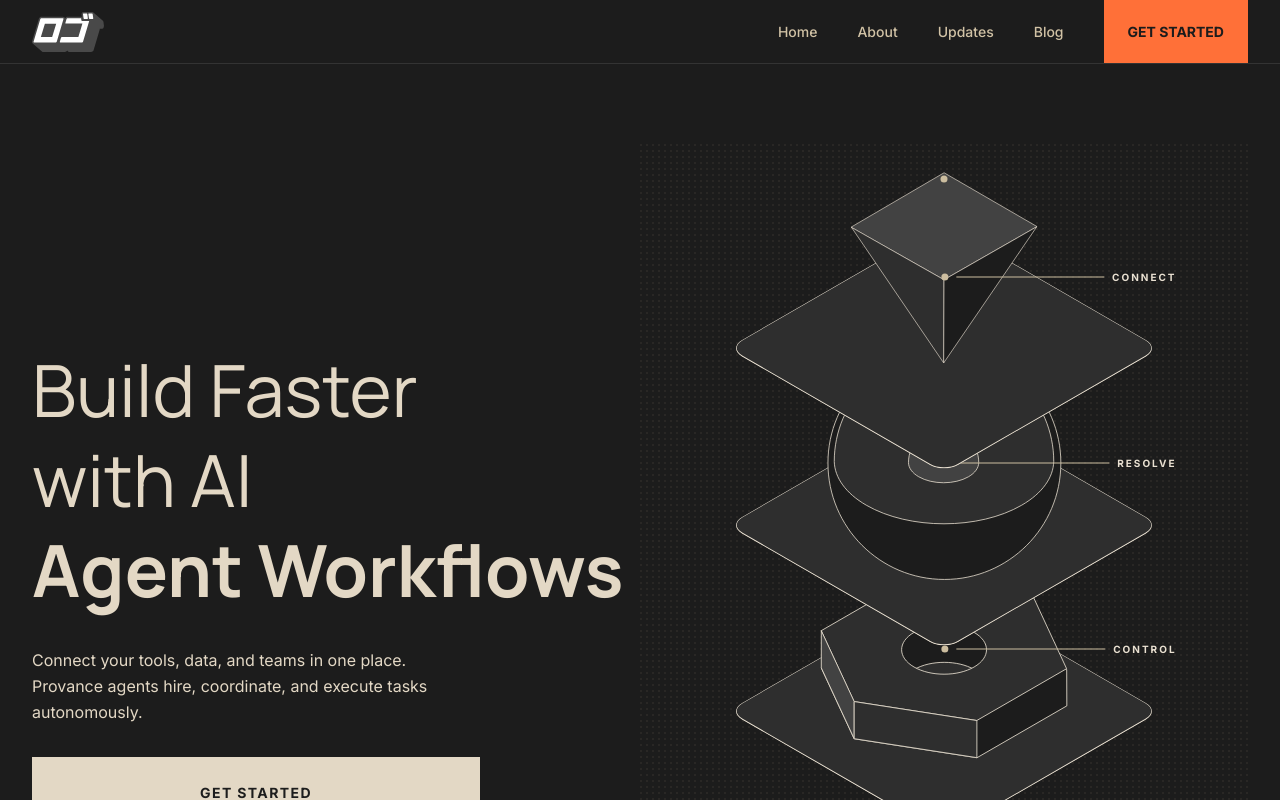
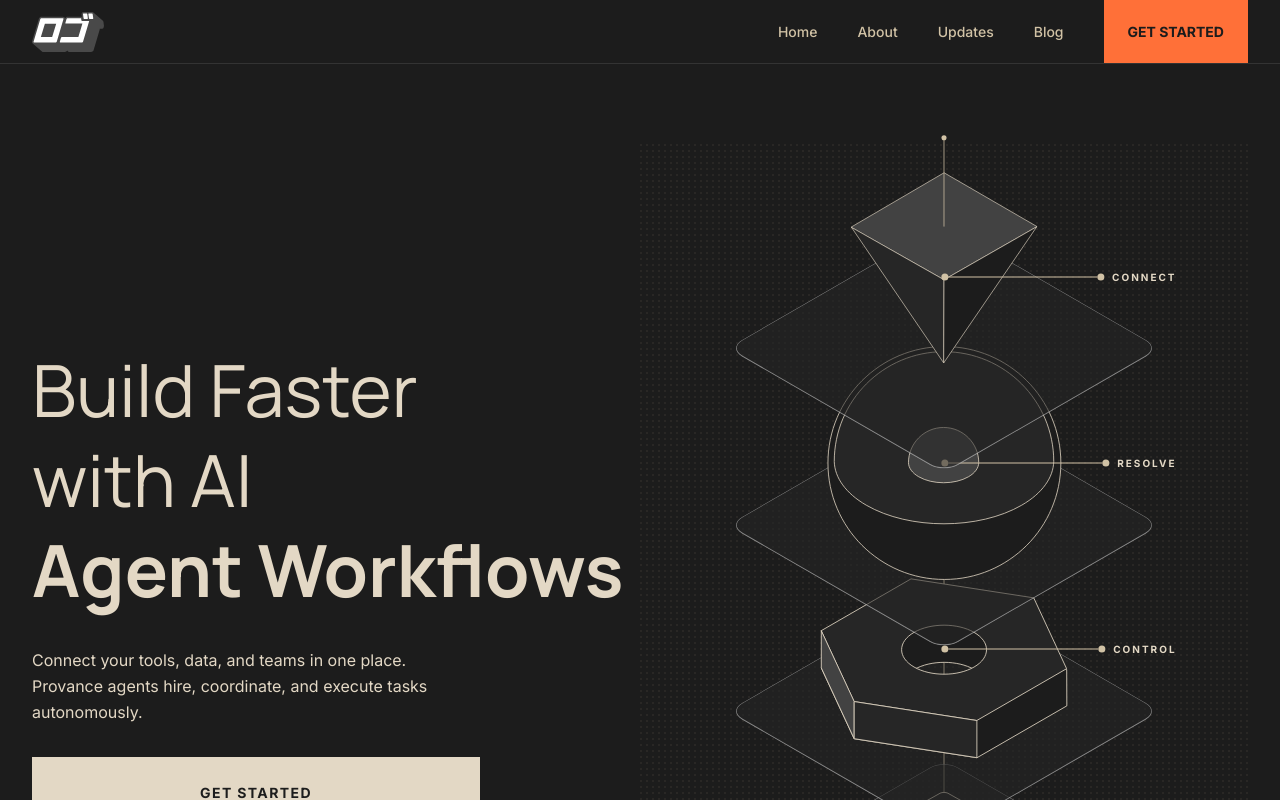
Before and after one commit to Chucks1093/provance, a Next.js app: page / in a window 1280 px wide. Shown: the top 800 px of the page. Built offline with nearby package versions, Linux system fonts and the light colour scheme.

Commit message:
worked on top of hero graphes

```diff
--- a/components/landing-page/HeroGraphic.tsx
+++ b/components/landing-page/HeroGraphic.tsx
@@ -1,9 +1,9 @@
 const C = {
-   dark: "#2e2e2e",
-   ink: "#1c1c1c",
-   charcoal: "#424242",
-   sand: "#ccbd9f",
-   sandLight: "#e9e0d1",
+   dark: "var(--ink-heavy)", // #262626
+   ink: "var(--ink-dark)", // #1c1c1c
+   charcoal: "var(--charcoal-light)", // #424242
+   sand: "var(--sand-mid)", // #d1c2a5
+   sandLight: "var(--sand)", // #e3d8c5
 };
 
 const HEX_PATH =
@@ -11,17 +11,28 @@ const HEX_PATH =
 
 function HexOutline({ uid }: { uid: string }) {
    return (
-      <svg viewBox="0 0 292 169" width="100%" overflow="visible" role="presentation">
+      <svg
+         viewBox="0 0 292 169"
+         width="100%"
+         overflow="visible"
+         role="presentation"
+      >
          <defs>
             <clipPath id={`clip-${uid}`}>
                <path d={HEX_PATH} transform="translate(0 0.215)" />
             </clipPath>
          </defs>
-         <path d={HEX_PATH} fill={C.dark} transform="translate(0 0.215)" />
+         <path
+            d={HEX_PATH}
+            fill={C.dark}
+            fillOpacity="0.55"
+            transform="translate(0 0.215)"
+         />
          <path
             d={HEX_PATH}
             fill="transparent"
-            stroke={C.sandLight}
+            stroke="#ffffff"
+            strokeOpacity="0.45"
             strokeWidth="1"
             strokeDasharray="680.265 680.265"
             strokeDashoffset="0"
@@ -34,10 +45,11 @@ function HexOutline({ uid }: { uid: string }) {
 
 function Label({ text }: { text: string }) {
    return (
-      <div className="flex items-center gap-2 w-full">
-         <div className="w-[7px] h-[7px] rounded-full bg-[#ccbd9f] flex-shrink-0" />
-         <div className="flex-1 h-px bg-[#ccbd9f]" />
-         <span className="text-[10px] font-bold tracking-[0.2em] text-[#e9e0d1] whitespace-nowrap">
+      <div className="flex items-center w-full">
+         <div className="w-[7px] h-[7px] rounded-full bg-sand-mid flex-shrink-0" />
+         <div className="flex-1 h-px bg-sand-mid" />
+         <div className="w-[7px] h-[7px] rounded-full bg-sand-mid flex-shrink-0" />
+         <span className="text-[10px] font-bold tracking-[0.2em] text-sand whitespace-nowrap ml-2">
             {text}
          </span>
       </div>
@@ -47,25 +59,29 @@ function Label({ text }: { text: string }) {
 export default function HeroGraphic() {
    return (
       <div className="relative w-[90%] max-w-[560px] aspect-[0.617647]">
-
-         {/* ── Vertical connector spine ── */}
-         <div className="absolute left-1/2 -translate-x-px top-[4%] h-[90%] w-px bg-[#ccbd9f] opacity-20 pointer-events-none" />
+         {/* Spine — FIRST in DOM so solid 3D objects naturally occlude it */}
+         <div className="absolute left-1/2 -translate-x-px top-[4%] bottom-[6%] w-[2px] bg-sand-mid opacity-60 pointer-events-none" />
 
          {/* ── BACK → FRONT render order ── */}
 
          {/* Bottom glow dot (94%) */}
          <div className="absolute left-1/2 -translate-x-1/2 -translate-y-1/2 top-[94%] flex items-center justify-center">
-            <div className="w-[7px] h-[7px] rounded-full bg-[#ccbd9f]" />
+            <div className="w-[7px] h-[7px] rounded-full bg-sand-mid" />
          </div>
 
-         {/* Bottom hex platform (87%) */}
-         <div className="absolute left-1/2 -translate-x-1/2 -translate-y-1/2 top-[87%] w-[76%]">
+         {/* Bottom hex platform (82%) */}
+         <div className="absolute left-1/2 -translate-x-1/2 -translate-y-1/2 top-[83.5%] w-[76%]">
             <HexOutline uid="bottom" />
          </div>
 
          {/* Stepped box — base slab (82%) */}
          <div className="absolute left-1/2 -translate-x-1/2 -translate-y-1/2 top-[82%] w-[43%]">
-            <svg viewBox="0 0 294 187" width="100%" overflow="visible" role="presentation">
+            <svg
+               viewBox="0 0 294 187"
+               width="100%"
+               overflow="visible"
+               role="presentation"
+            >
                <path
                   d="M 154 159.89 C 149.553 162.445 142.447 162.445 138 159.89 L 0 80.89 L 137.972 1.909 C 142.416 -0.636 149.583 -0.636 154.027 1.909 L 292 80.89 Z"
                   fill={C.dark}
@@ -93,7 +109,12 @@ export default function HeroGraphic() {
 
          {/* Stepped box — upper layer (76%) */}
          <div className="absolute left-1/2 -translate-x-1/2 -translate-y-1/2 top-[76%] w-[43%]">
-            <svg viewBox="0 0 294 187" width="100%" overflow="visible" role="presentation">
+            <svg
+               viewBox="0 0 294 187"
+               width="100%"
+               overflow="visible"
+               role="presentation"
+            >
                <path
                   d="M 97 104.75 C 94.198 106.107 89.802 106.107 87 104.75 L 0 50.057 L 87.115 1.014 C 89.915 -0.338 94.085 -0.338 96.885 1.014 L 184 50.057 Z"
                   fill={C.dark}
@@ -131,7 +152,12 @@ export default function HeroGraphic() {
 
          {/* Hex nut — CONTROL (59%) */}
          <div className="absolute left-1/2 -translate-x-1/2 -translate-y-1/2 top-[59%] w-[45%]">
-            <svg viewBox="0 0 292 216" width="100%" overflow="visible" role="presentation">
+            <svg
+               viewBox="0 0 292 216"
+               width="100%"
+               overflow="visible"
+               role="presentation"
+            >
                {/* Lower face drawn FIRST (behind), top face drawn SECOND (in front) */}
                <path
                   d="M 291.285 113.085 L 184.667 174.636 L 39.025 152.107 L 0 68.028 L 132.606 0 L 291.106 70 Z M 181.459 69.986 C 161.78 58.626 129.875 58.626 110.196 69.986 C 90.517 81.347 90.517 99.766 110.196 111.127 C 129.875 122.488 161.78 122.488 181.459 111.127 C 201.138 99.766 201.138 81.347 181.459 69.986 Z"
@@ -186,7 +212,12 @@ export default function HeroGraphic() {
 
          {/* Sphere — RESOLVE (36%) */}
          <div className="absolute left-1/2 -translate-x-1/2 -translate-y-1/2 top-[36%] w-[43%]">
-            <svg viewBox="0 0 298 299" width="100%" overflow="visible" role="presentation">
+            <svg
+               viewBox="0 0 298 299"
+               width="100%"
+               overflow="visible"
+               role="presentation"
+            >
                <path
                   d="M 147.5 0 C 228.962 0 295 66.038 295 147.5 C 295 228.962 228.962 295 147.5 295 C 66.038 295 0 228.962 0 147.5 C 0 66.038 66.038 0 147.5 0 Z"
                   fill={C.ink}
@@ -235,7 +266,12 @@ export default function HeroGraphic() {
 
          {/* Pyramid — CONNECT (14%) */}
          <div className="absolute left-1/2 -translate-x-1/2 -translate-y-1/2 top-[14%] w-[34%]">
-            <svg viewBox="0 0 292 299" width="100%" overflow="visible" role="presentation">
+            <svg
+               viewBox="0 0 292 299"
+               width="100%"
+               overflow="visible"
+               role="presentation"
+            >
                <path
                   d="M 292 84.5 L 146 167.948 L 0 85.5 L 146.14 0 Z"
                   fill={C.charcoal}
@@ -262,6 +298,9 @@ export default function HeroGraphic() {
                   strokeDashoffset="0"
                   transform="translate(145.5 84.698)"
                />
+               {/* Line from center of top face up through apex, dot at each end */}
+               <line x1="146" y1="84.5" x2="146" y2="-55" stroke="var(--sand-mid)" strokeWidth="1.5" strokeOpacity="0.8" />
+               <circle cx="146" cy="-55" r="4" fill="var(--sand-mid)" />
             </svg>
          </div>
 
@@ -270,11 +309,6 @@ export default function HeroGraphic() {
             <Label text="CONNECT" />
          </div>
 
-         {/* Top glow dot (4%) — front-most */}
-         <div className="absolute left-1/2 -translate-x-1/2 -translate-y-1/2 top-[4%] flex items-center justify-center">
-            <div className="w-[7px] h-[7px] rounded-full bg-[#ccbd9f]" />
-         </div>
-
       </div>
    );
 }
```
